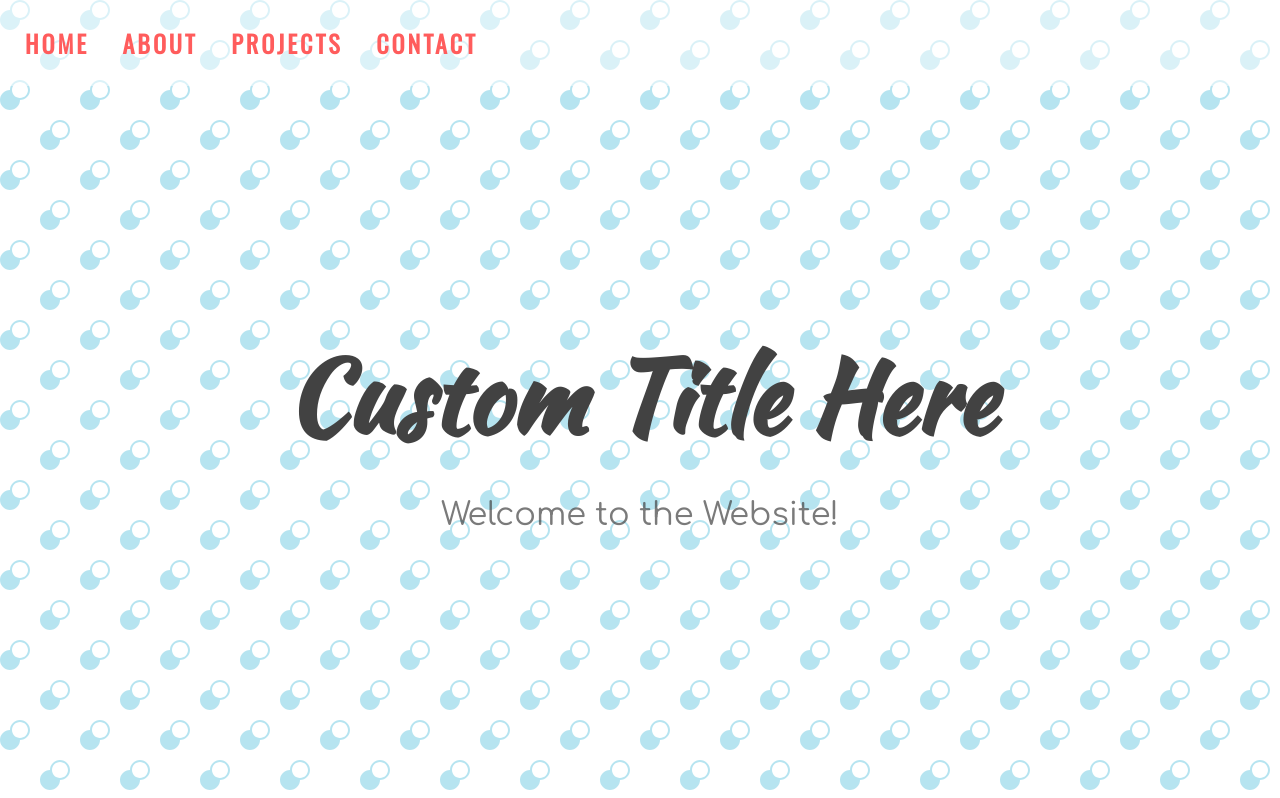
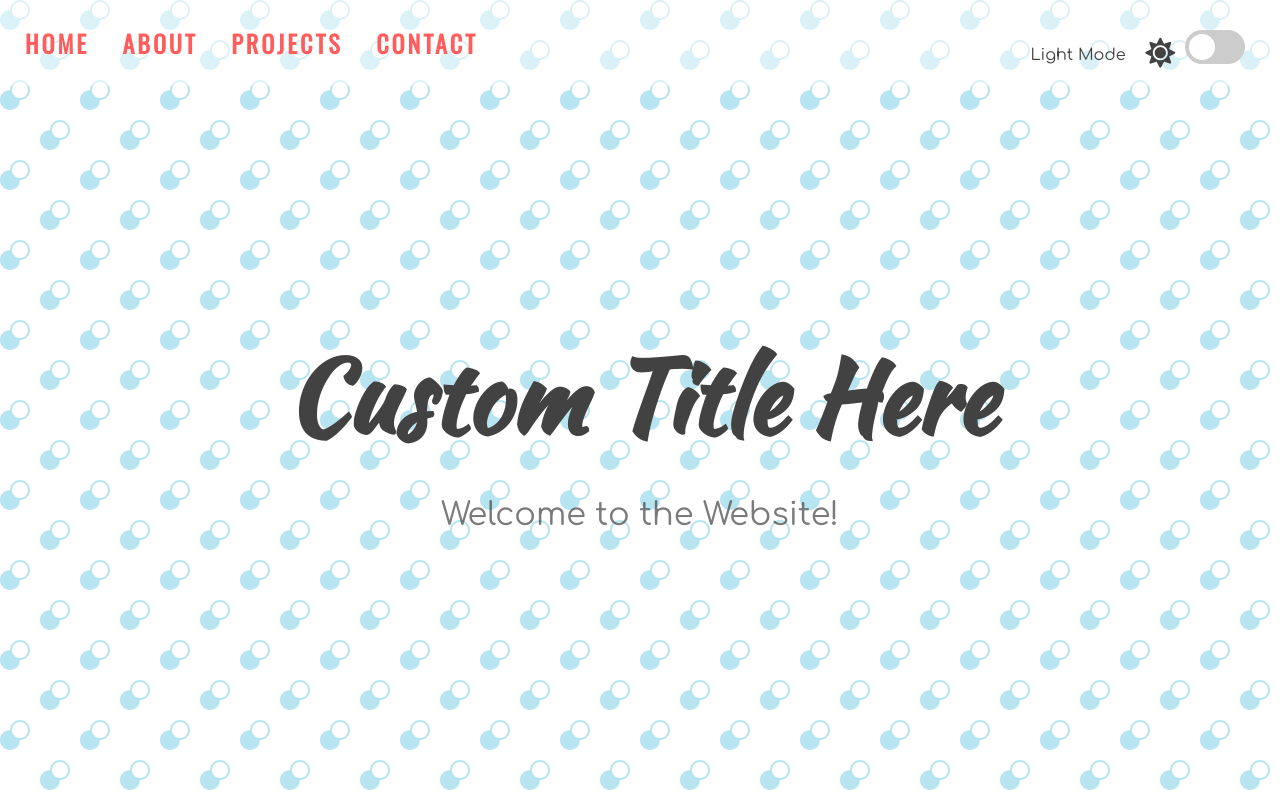
Before and after one commit to ChesterCabahug/dark-light, a plain HTML site: page index.html in a window 1280 px wide. Shown: the top 798 px of the page. Drawn offline with nearby package versions, Linux system fonts and the light colour scheme.

Commit message:
added toggle button

```diff
--- a/index.html
+++ b/index.html
@@ -9,6 +9,18 @@
     <link rel="stylesheet" href="style.css">
 </head>
 <body>
+    <!-- dark mode switch -->
+    <div class="theme-switch-wrapper">
+        <span id="toggle-icon">
+            <span class="toggle-text">Light Mode</span>
+            <i class="fas fa-sun"></i>
+            <label class="theme-switch">
+                <input type="checkbox">
+                <div class="slider round"></div>
+            </label>
+        </span>
+    </div>
+
     <!-- navigation -->
     <nav id="nav">
         <a href="#home">HOME</a>
```
